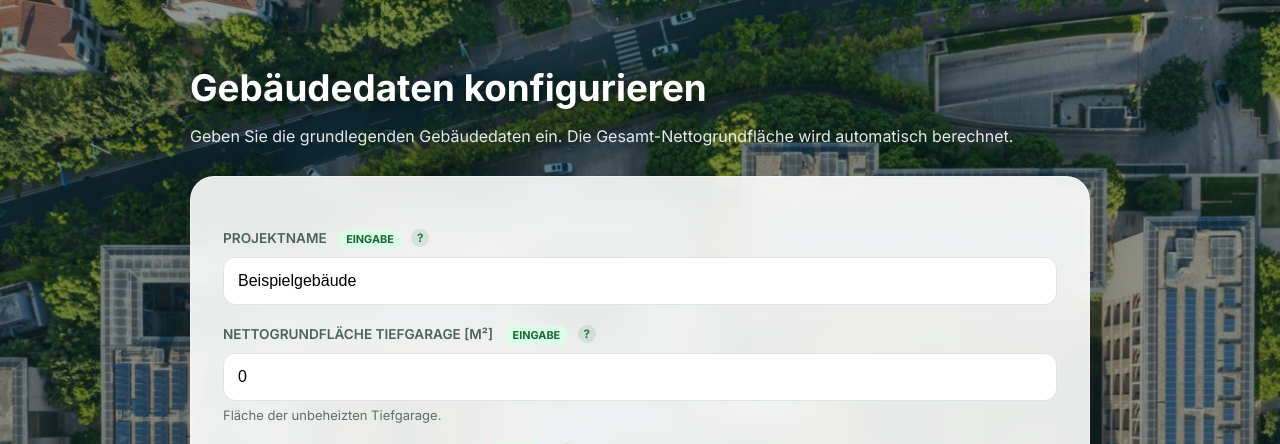
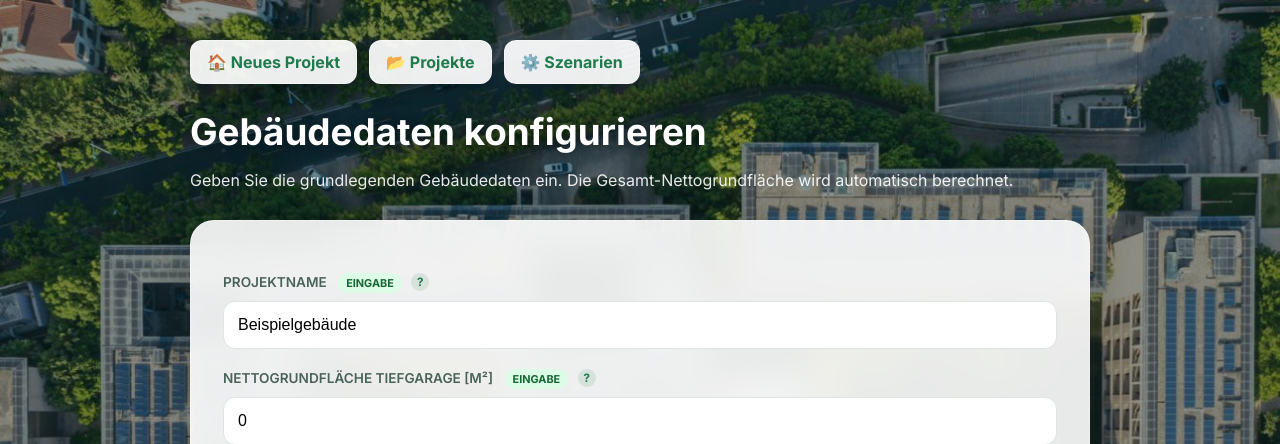
Before and after one commit to DBM-THA/Absch-tzung-der-Geb-ude-kobilanz-nach-QNG, a Django app: page / in a window 1280 px wide. Shown: the top 444 px of the page. Run offline with Django 5.2, Linux system fonts and the light colour scheme.

Commit message:
Add navigation bar to building.html

```diff
--- a/qngapp/templates/qngapp/building.html
+++ b/qngapp/templates/qngapp/building.html
@@ -137,6 +137,31 @@ button:hover {
 .badge-user { background: #dcfce7; color: #166534; }
 .badge-calc { background: #fef3c7; color: #92400e; }
 
+/* ===== NAVIGATION ===== */
+.navbar {
+    max-width: 900px;
+    margin: 0 auto 24px auto;
+    display: flex;
+    gap: 12px;
+    flex-wrap: wrap;
+}
+
+.navbar a {
+    text-decoration: none;
+    padding: 11px 16px;
+    border-radius: 12px;
+    background: rgba(255,255,255,0.92);
+    color: #1f7a4d;
+    font-weight: 700;
+    box-shadow: 0 6px 18px rgba(0,0,0,0.18);
+    border: 1px solid rgba(255,255,255,0.45);
+}
+
+.navbar a:hover {
+    background: #1f7a4d;
+    color: white;
+}
+
 /* ===== TOOLTIPS ===== */
 .tooltip {
     position: relative;
@@ -186,6 +211,21 @@ button:hover {
 </head>
 
 <body>
+    <div class="navbar">
+
+    <a href="{% url 'building' %}">
+        🏠 Neues Projekt
+    </a>
+
+    <a href="{% url 'projects' %}">
+        📂 Projekte
+    </a>
+
+    <a href="{% url 'scenario' %}">
+        ⚙️ Szenarien
+    </a>
+
+    </div>
 
 <div class="page">
 
```
